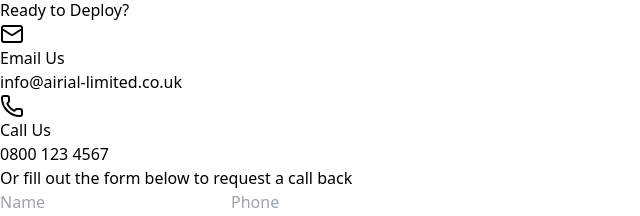
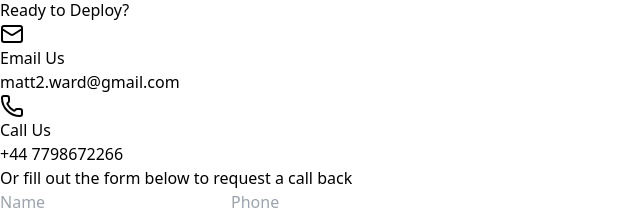
Before and after one commit to matt2ward-afk/airial-website, a React (Vite) app: page / in a window 1280 px wide. Shown: the part 3356-3572 px from the top of the page, without its empty margins (0-640 px from the left). Built offline with nearby package versions, Linux system fonts and the light colour scheme.

Commit message:
Updated content

```diff
--- a/src/App.jsx
+++ b/src/App.jsx
@@ -182,7 +182,7 @@ const App = () => {
                     <img
                       src="https://upload.wikimedia.org/wikipedia/en/7/75/UK_Civil_Aviation_Authority_logo.svg"
                       alt="CAA Logo"
-                      className="h-10 w-auto opacity-80"
+                      className="h-30 w-auto opacity-80"
                       onError={(e) => {e.target.style.display='none'}} // Hides image if it fails to load
                     />
                   </div>
@@ -447,7 +447,7 @@ const App = () => {
                 </div>
                 <div>
                   <p className="text-sm text-slate-400">Email Us</p>
-                  <p className="text-white font-medium">info@airial-limited.co.uk</p>
+                  <p className="text-white font-medium">matt2.ward@gmail.com</p>
                 </div>
               </div>
 
@@ -457,7 +457,7 @@ const App = () => {
                 </div>
                 <div>
                   <p className="text-sm text-slate-400">Call Us</p>
-                  <p className="text-white font-medium">0800 123 4567</p>
+                  <p className="text-white font-medium">+44 7798672266</p>
                 </div>
               </div>
 
```
